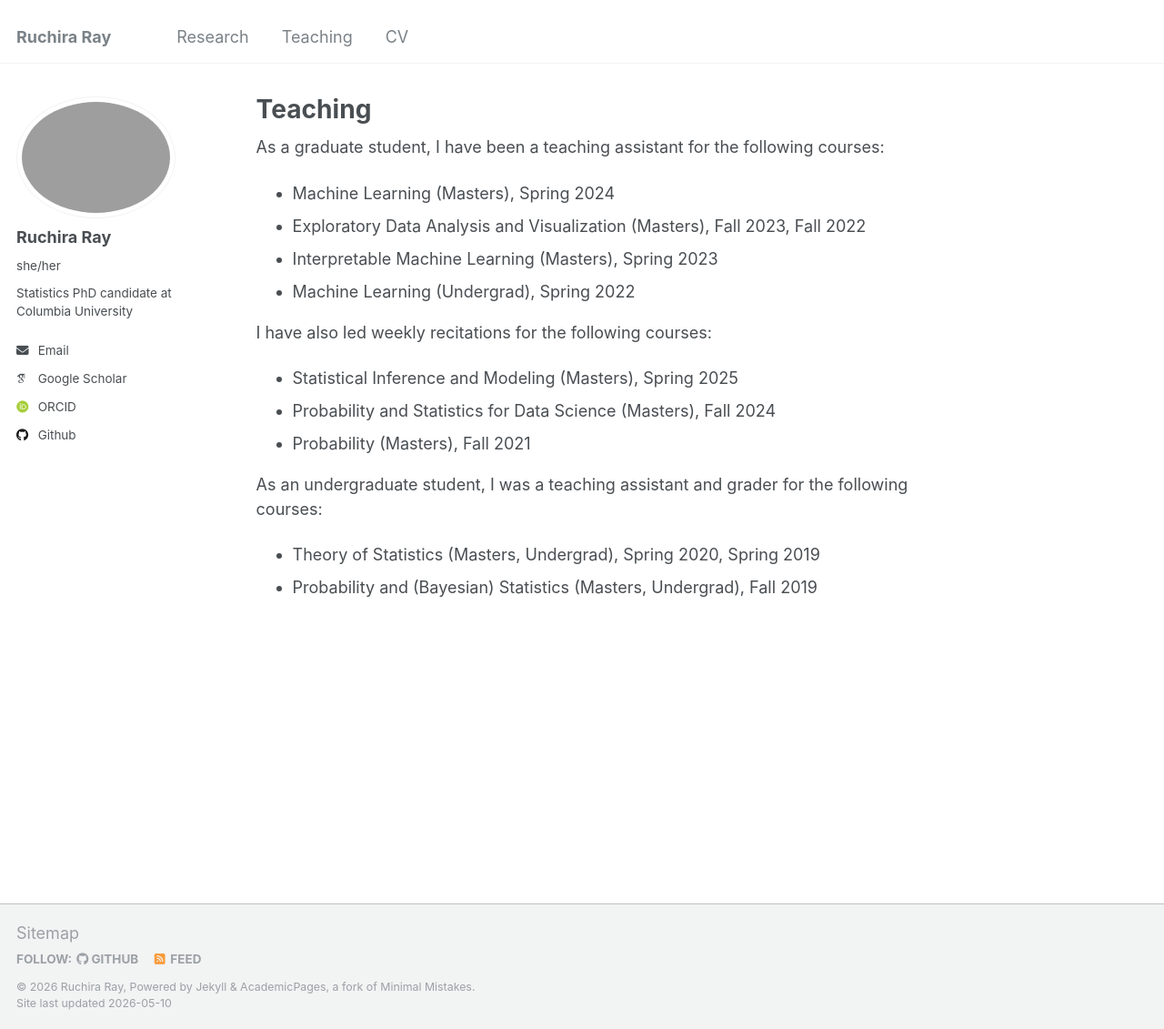
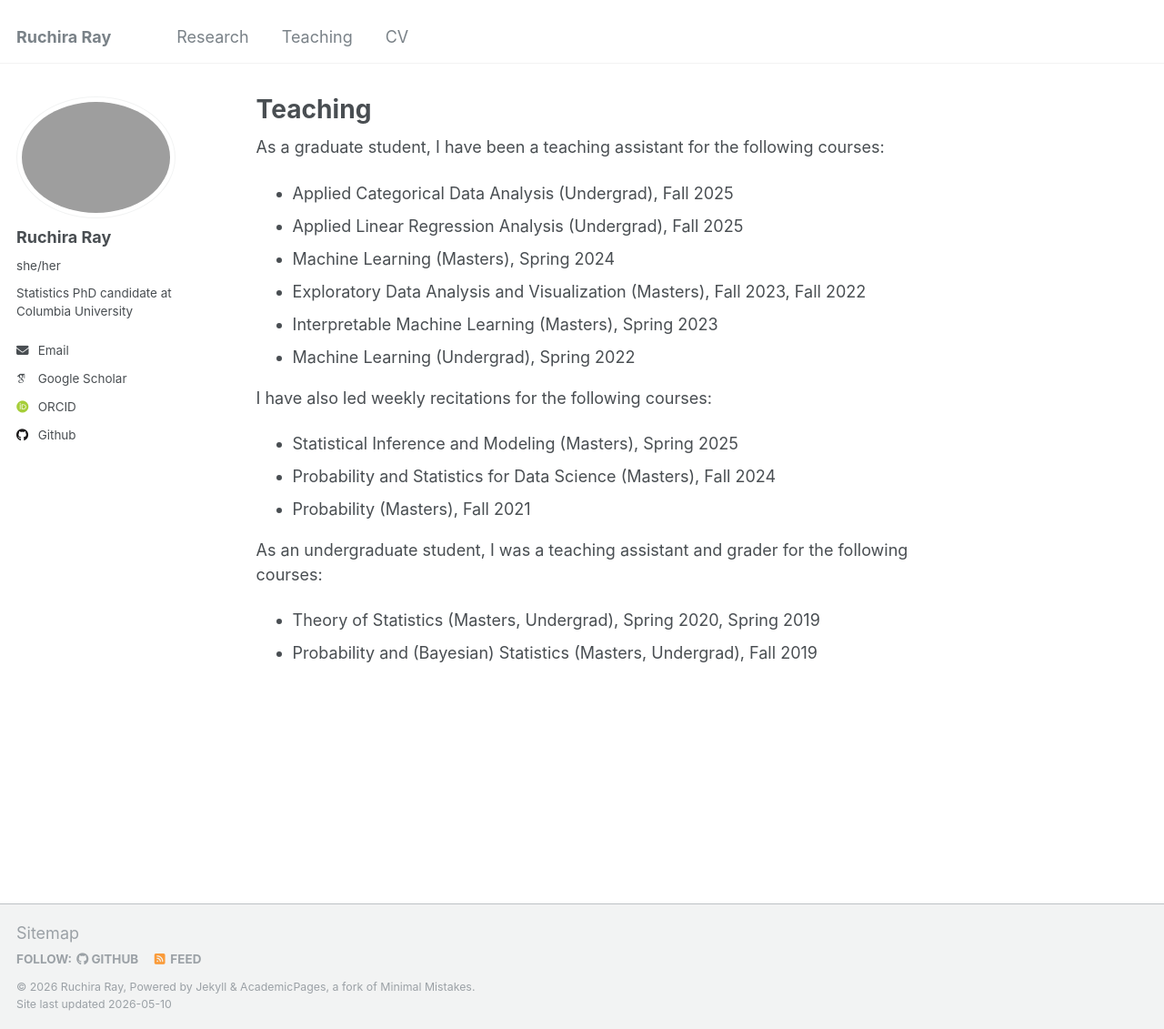
Before and after one commit to rray123/rray123.github.io, a Jekyll site: the page built from _pages/teaching.md, in a window 1280 px wide and 1131 px high. Shown: the whole window at 91% size. Built offline with Jekyll 4.4.1, drawn with Linux system fonts in a browser that asks for light colours; some web fonts are replaced.

Commit message:
Update teaching.md

```diff
--- a/_pages/teaching.md
+++ b/_pages/teaching.md
@@ -8,6 +8,8 @@ author_profile: true
 ---
 
 As a graduate student, I have been a teaching assistant for the following courses:
+* Applied Categorical Data Analysis (Undergrad), Fall 2025
+* Applied Linear Regression Analysis (Undergrad), Fall 2025
 * Machine Learning (Masters), Spring 2024
 * Exploratory Data Analysis and Visualization (Masters), Fall 2023, Fall 2022
 * Interpretable Machine Learning (Masters), Spring 2023
```
